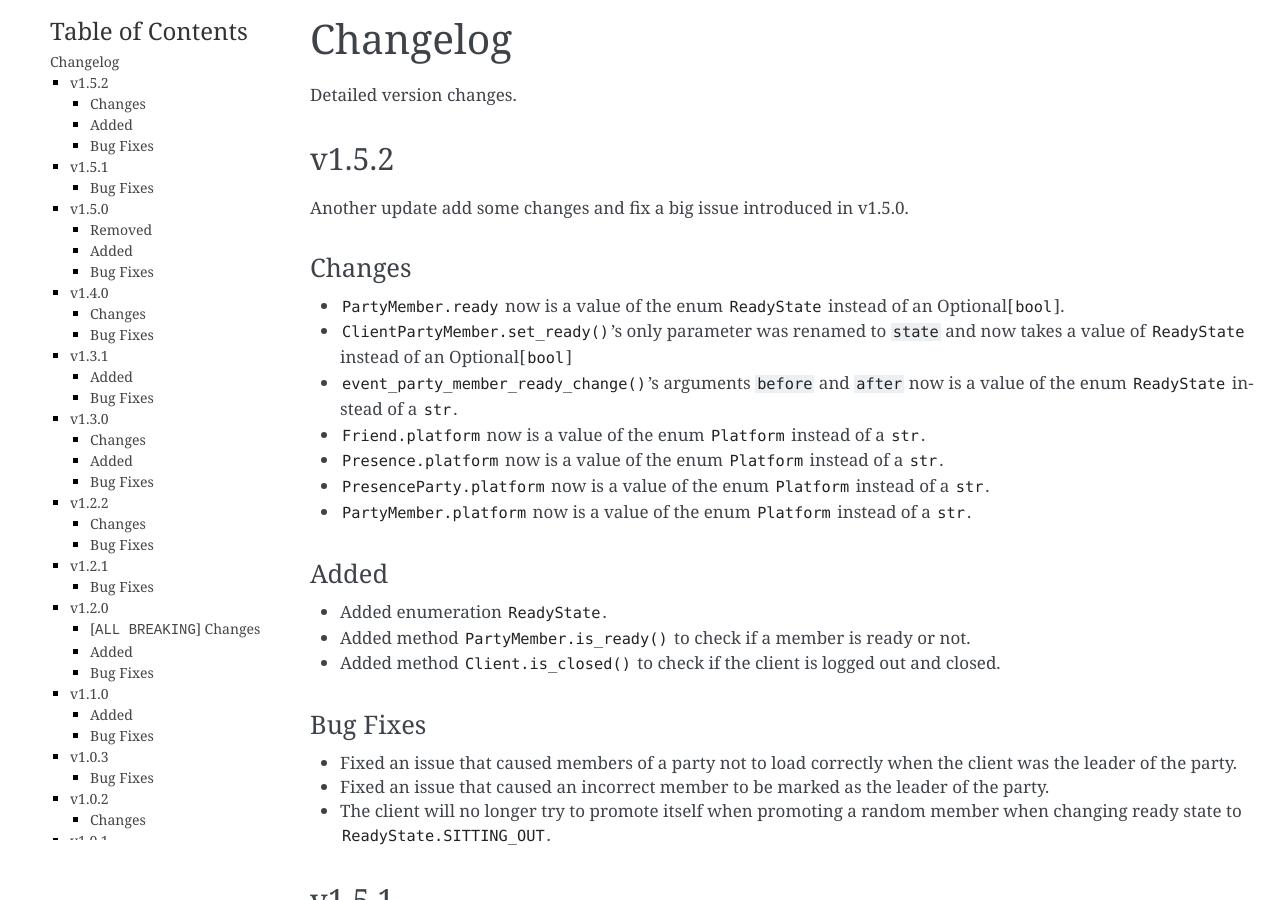
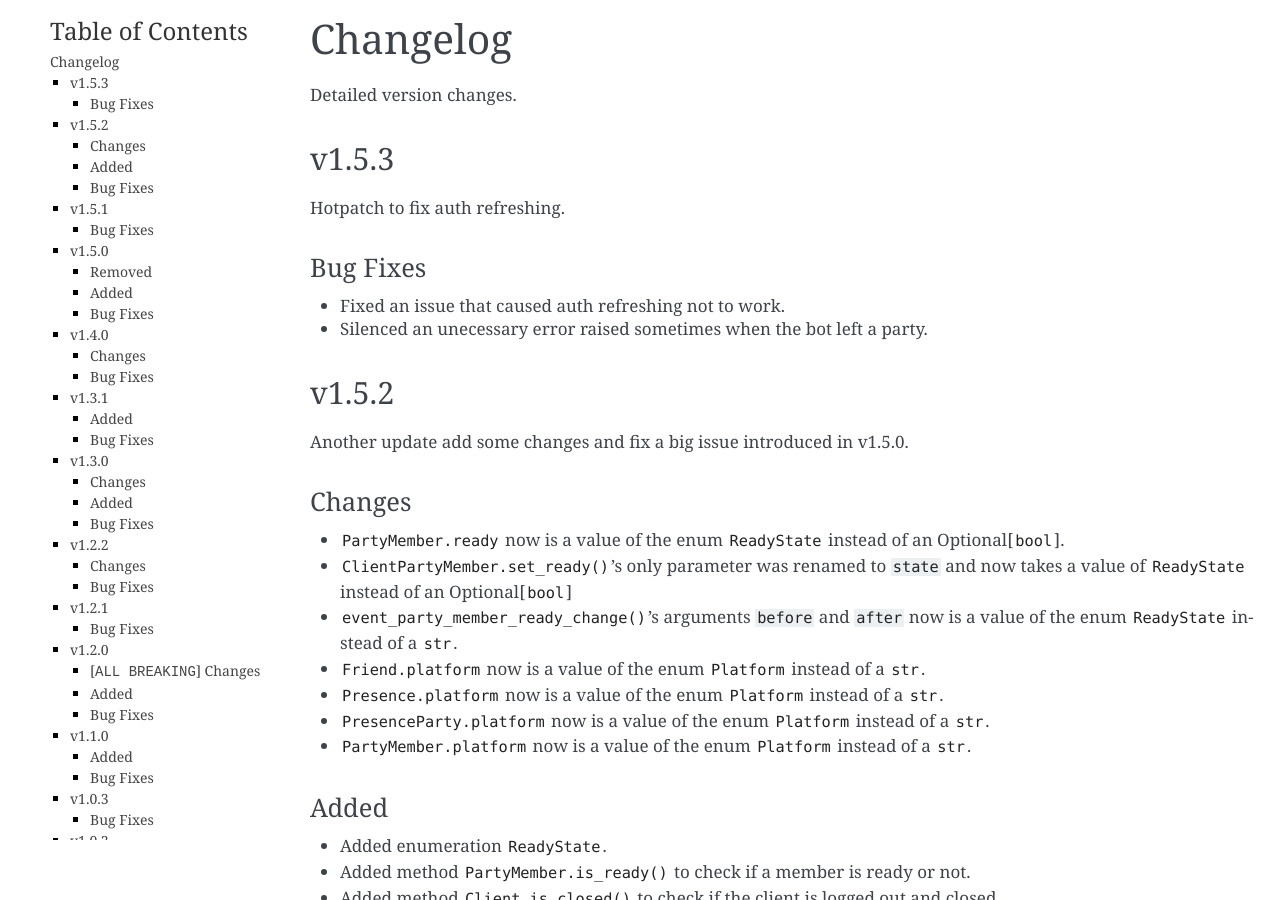
Before and after one commit to Terbau/fortnitepy, a Sphinx documentation site: the page built from docs/changelog.rst, in a window 1280 px wide and 900 px high. Built offline with Sphinx 7.4.7, drawn with Linux system fonts in a browser that asks for light colours.

Commit message:
auth refreshing hotpatch

```diff
--- a/docs/api.rst
+++ b/docs/api.rst
@@ -14,7 +14,7 @@ after that authentication method recently has started to require captcha to logi
 of cases, this is no longer the preferred method in the long run.
 
 The preferred method in the long run is now :class:`DeviceAuth`. To set up and handle this type
-of auth, you should use :class:`AdvancedAuth`. `This example <https://fortnite-api.com/>`_ demonstrates
+of auth, you should use :class:`AdvancedAuth`. `This example <https://github.com/Terbau/fortnitepy/blob/master/examples/basic_client.py>`_ demonstrates
 how you can set up this auth with file storage for the preferred login which is :class:`DeviceAuth`.
 
 .. autoclass:: EmailAndPasswordAuth
--- a/docs/changelog.rst
+++ b/docs/changelog.rst
@@ -4,6 +4,18 @@ Changelog
 =========
 
 Detailed version changes.
+
+v1.5.3
+------
+
+Hotpatch to fix auth refreshing.
+
+Bug Fixes
+~~~~~~~~~
+
+- Fixed an issue that caused auth refreshing not to work.
+- Silenced an unecessary error raised sometimes when the bot left a party.
+
 
 v1.5.2
 ------
--- a/fortnitepy/__init__.py
+++ b/fortnitepy/__init__.py
@@ -25,7 +25,8 @@ OUT OF OR IN CONNECTION WITH THE SOFTWARE OR THE USE OR OTHER DEALINGS IN THE
 SOFTWARE.
 """
 
-__version__ = '1.5.2'
+__version__ = '1.5.3'
+
 import asyncio
 from sys import platform, version_info
 
```
Also changed, not shown: 2 other files.
